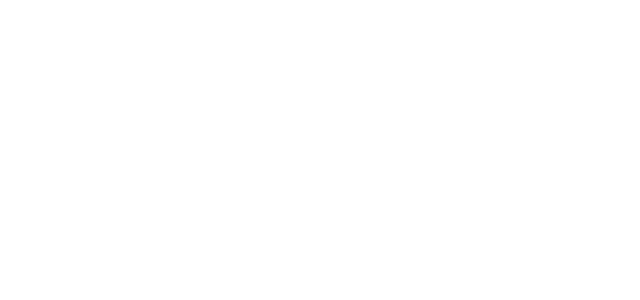
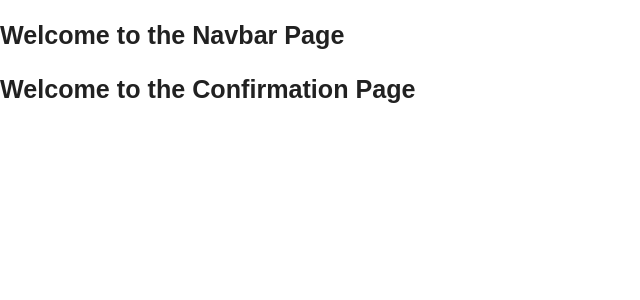
Before and after one commit to AdityaDhanarajKundu/fullstack-ecommerce, a React (Vite) app in the folder client/: page /checkout/success in a window 1280 px wide. Before the commit this address had no page. Shown: the top 300 px of the page, without its empty margins (0-640 px from the left). Built offline with nearby package versions, Linux system fonts and the light colour scheme; a web font is replaced by a local one.

Commit message:
other basic routes setup using react router dom

```diff
--- a/client/src/App.jsx
+++ b/client/src/App.jsx
@@ -1,6 +1,10 @@
 import { useEffect } from "react";
 import { useLocation, BrowserRouter, Routes, Route } from "react-router-dom";
 import Home from "./scenes/home/Home";
+import ItemDetails from "./scenes/itemDetails/ItemDetails";
+import Checkout from "./scenes/checkout/Checkout";
+import Confirmation from "./scenes/checkout/Confirmation";
+import Navbar from "./scenes/global/Navbar";
 
 function ScrollToTop() {
   const { pathname } = useLocation();
@@ -14,9 +18,13 @@
 
   return (
     <BrowserRouter>
+      <Navbar />
       <ScrollToTop />
       <Routes>
         <Route path="/" element={<Home />} />
+        <Route path="item/:itemId" element={<ItemDetails />} />
+        <Route path="checkout" element={<Checkout />} />
+        <Route path="checkout/success" element={<Confirmation />} />
       </Routes>
     </BrowserRouter>
   )
--- a/client/src/scenes/checkout/Checkout.jsx
+++ b/client/src/scenes/checkout/Checkout.jsx
@@ -0,0 +1,7 @@
+export default function Checkout(){
+    return (
+        <div>
+            <h1>Welcome to the Checkout Page</h1>
+        </div>
+    );
+}
--- /dev/null
+++ b/client/src/scenes/checkout/Confirmation.jsx
@@ -0,0 +1,7 @@
+export default function Confirmation(){
+    return (
+        <div>
+            <h1>Welcome to the Confirmation Page</h1>
+        </div>
+    );
+}
--- a/client/src/scenes/global/Navbar.jsx
+++ b/client/src/scenes/global/Navbar.jsx
@@ -0,0 +1,7 @@
+export default function Navbar(){
+    return (
+        <div>
+            <h1>Welcome to the Navbar Page</h1>
+        </div>
+    );
+}
--- /dev/null
+++ b/client/src/scenes/itemDetails/ItemDetails.jsx
@@ -0,0 +1,7 @@
+export default function ItemDetails(){
+    return (
+        <div>
+            <h1>Welcome to the ItemDetails Page</h1>
+        </div>
+    );
+}
```
